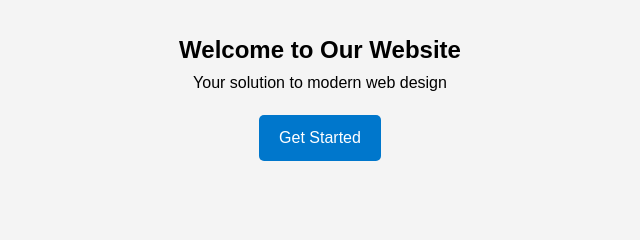
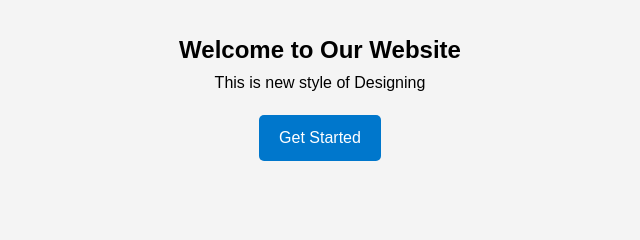
Before and after one commit to mallesh29/ElevateLab-task1, a plain HTML site: page index.html in a window 1280 px wide. Shown: the part 147-387 px from the top of the page, 320-960 px from the left. Drawn offline with Linux system fonts and the light colour scheme.

Commit message:
index.html

```diff
--- a/index.html
+++ b/index.html
@@ -1,4 +1,5 @@
-<!DOCTYPE html>
+
+ <!DOCTYPE html>
 <html lang="en">
 <head>
   <meta charset="UTF-8" />
@@ -7,6 +8,7 @@
   <link rel="stylesheet" href="style.css" />
 </head>
 <body>
+  <!-- Header -->
   <header>
     <div class="logo">MyLogo</div>
     <nav>
@@ -18,12 +20,14 @@
     </nav>
   </header>
 
+  <!-- Hero Section -->
   <section class="hero">
     <h1>Welcome to Our Website</h1>
-    <p>Your solution to modern web design</p>
+    <p> This is new style of Designing </p>
     <a href="#" class="cta-button">Get Started</a>
   </section>
 
+  <!-- Footer -->
   <footer>
     <p>Follow us on:</p>
     <div class="social-links">
```
